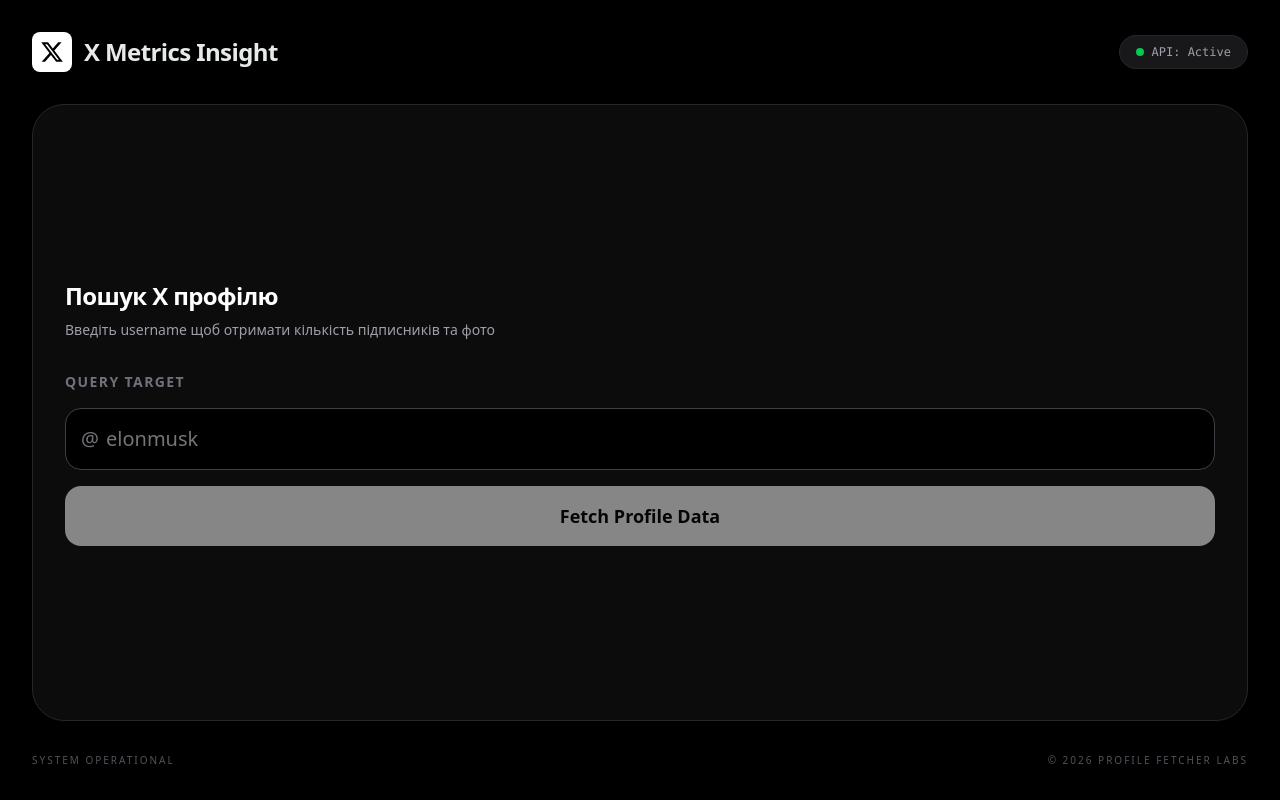
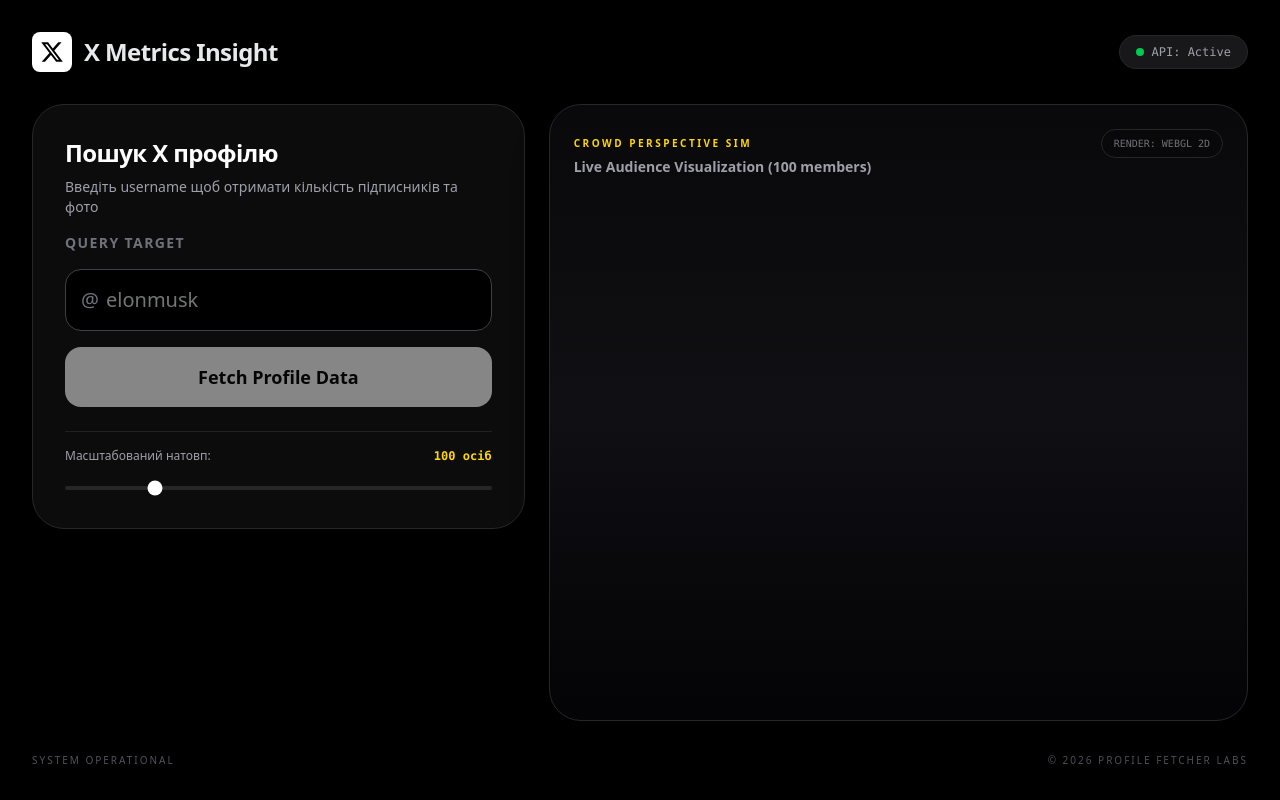
Before and after one commit to Nerevarine22/Crowd-, a React (Vite) app: page / in a window 1280 px wide. Built offline with nearby package versions, Linux system fonts and the light colour scheme; no server answers.

Commit message:
Bring crowd slider to the home screen and remove the central VIP avatar circle on initial screen

```diff
--- a/src/App.tsx
+++ b/src/App.tsx
@@ -74,19 +74,20 @@
       </header>
 
       {/* Main Content Grid */}
-      <main className="flex-grow grid grid-cols-1 md:grid-cols-12 md:grid-rows-6 gap-4">
+      <main className="flex-grow grid grid-cols-1 lg:grid-cols-12 gap-6 items-stretch">
+
+        {/* Left Column: Search & Stats */}
+        <div className="lg:col-span-5 flex flex-col gap-6">
 
           {/* Input Control Card */}
-        <div className={`col-span-1 ${userData ? 'md:col-span-5 md:row-span-2' : 'md:col-span-12 md:row-span-6'} bg-zinc-900/50 border border-zinc-800 rounded-[2rem] p-6 text-center md:text-left md:p-8 flex flex-col justify-center gap-4 transition-all duration-500`}>
-          {!userData && (
-            <div className="mb-4">
+          <div className="bg-zinc-900/50 border border-zinc-800 rounded-[2rem] p-6 md:p-8 flex flex-col justify-center gap-4">
+            <div>
               <h2 className="text-2xl font-bold text-white tracking-tight mb-2">Пошук X профілю</h2>
               <p className="text-zinc-400 text-sm">Введіть username щоб отримати кількість підписників та фото</p>
             </div>
-          )}
 
             <form onSubmit={handleSubmit} className="flex flex-col gap-4">
-            <label className="text-sm uppercase tracking-widest text-zinc-500 font-semibold text-left">Query Target</label>
+              <label className="text-sm uppercase tracking-widest text-zinc-500 font-semibold">Query Target</label>
               <div className="relative">
                 <span className="absolute left-4 top-1/2 -translate-y-1/2 text-zinc-500 text-xl font-medium">@</span>
                 <input
@@ -120,27 +121,9 @@
                 <p className="text-sm text-red-200">{error}</p>
               </div>
             )}
-        </div>
 
-        {userData && (
-          <>
-            {/* Follower Count Card */}
-            <div className="col-span-1 md:col-span-7 md:row-span-2 bg-zinc-900/50 border border-zinc-800 rounded-[2rem] p-6 md:p-8 flex flex-col justify-between animate-in fade-in zoom-in-95 duration-300">
-              <div className="flex justify-between items-start mb-4">
-                <span className="text-sm uppercase tracking-widest text-zinc-500 font-semibold">Follower Audience</span>
-                <Users className="w-6 h-6 text-zinc-600" />
-              </div>
-              <div className="flex items-baseline gap-4 mb-2 mt-auto">
-                <span className="text-6xl lg:text-8xl font-black tracking-tighter truncate">
-                  {new Intl.NumberFormat('en-US', { notation: 'compact', compactDisplay: 'short' }).format(userData.followersCount || 0)}
-                </span>
-                <span className="hidden md:inline-block text-2xl md:text-3xl lg:text-4xl font-medium text-zinc-500">
-                  ({new Intl.NumberFormat('uk-UA').format(userData.followersCount || 0)})
-                </span>
-              </div>
-              <p className="text-zinc-500 text-sm mt-1 mb-4">Real-time snapshot for @{username.replace(/^@/, '')}</p>
-
-              <div className="mt-auto pt-4 border-t border-zinc-800/80">
+            {/* Always visible slider control */}
+            <div className="mt-2 pt-4 border-t border-zinc-800/80">
               <div className="flex justify-between text-xs text-zinc-400 mb-2">
                 <span>Масштабований натовп:</span>
                 <span className="font-mono text-[#ffd700] font-bold">{crowdCount} осіб</span>
@@ -156,16 +139,34 @@
             </div>
           </div>
 
-            {/* PixiJS Crowd Perspective Visualization */}
-            <div className="col-span-1 md:col-span-12 md:row-span-4 min-h-[200px] max-h-[550px] h-auto flex items-center justify-center animate-in fade-in zoom-in-95 duration-300 delay-100">
+          {/* Follower Count Card (only shown when userData is available) */}
+          {userData && (
+            <div className="bg-zinc-900/50 border border-zinc-800 rounded-[2rem] p-6 md:p-8 flex flex-col justify-between animate-in fade-in slide-in-from-bottom-5 duration-350">
+              <div className="flex justify-between items-start mb-4">
+                <span className="text-sm uppercase tracking-widest text-zinc-500 font-semibold">Follower Audience</span>
+                <Users className="w-6 h-6 text-zinc-600" />
+              </div>
+              <div className="flex items-baseline gap-4 mb-2 mt-auto">
+                <span className="text-5xl font-black tracking-tighter truncate text-white">
+                  {new Intl.NumberFormat('en-US', { notation: 'compact', compactDisplay: 'short' }).format(userData.followersCount || 0)}
+                </span>
+                <span className="text-xl font-medium text-zinc-500">
+                  ({new Intl.NumberFormat('uk-UA').format(userData.followersCount || 0)})
+                </span>
+              </div>
+              <p className="text-zinc-500 text-sm mt-1">Real-time snapshot for @{username.replace(/^@/, '')}</p>
+            </div>
+          )}
+        </div>
+
+        {/* Right Column: PixiJS Crowd Perspective Visualization (Always Visible) */}
+        <div className="lg:col-span-7 flex flex-col justify-center min-h-[400px] h-full">
           <CrowdVisualization
-                avatarUrl={userData.avatarUrl}
+            avatarUrl={userData?.avatarUrl}
             crowdCount={crowdCount}
-                className="w-full max-h-[550px] h-auto"
+            className="flex-grow w-full h-auto"
           />
         </div>
-          </>
-        )}
 
       </main>
 
--- a/src/components/CrowdVisualization.tsx
+++ b/src/components/CrowdVisualization.tsx
@@ -487,10 +487,13 @@
     }
 
     const loadAvatar = async () => {
+      if (!avatarUrl) {
+        return;
+      }
+
       let texture: Texture;
       let hasImage = false;
 
-      if (avatarUrl) {
       try {
         // Attempt loading external image with CORS support
         texture = await Assets.load({
@@ -502,9 +505,6 @@
         hasImage = true;
       } catch (e) {
         console.warn("Could not load avatar image via Pixi Assets (CORS/network). Falling back to gold VIP avatar.", e);
-          texture = getVipFallbackTexture(app);
-        }
-      } else {
         texture = getVipFallbackTexture(app);
       }
 
```
Lines whose indentation alone changed are shown as unchanged.
